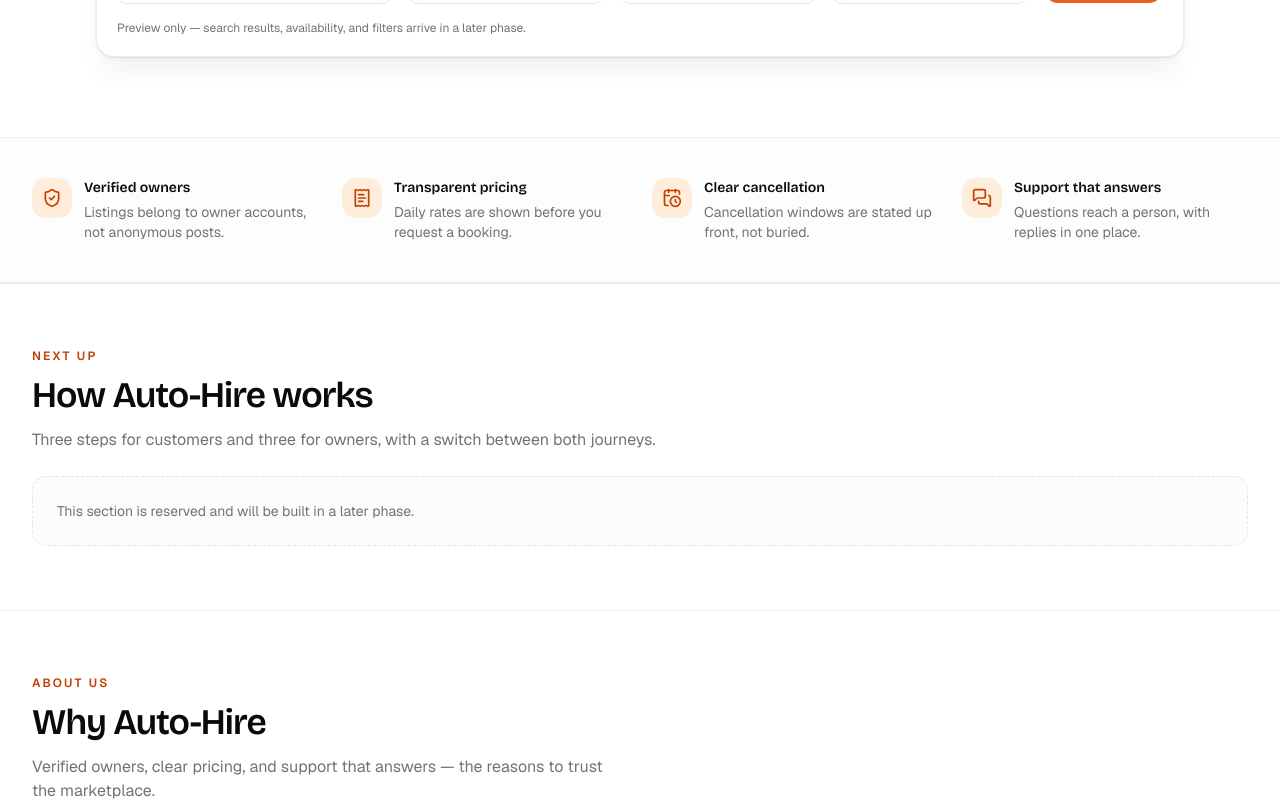
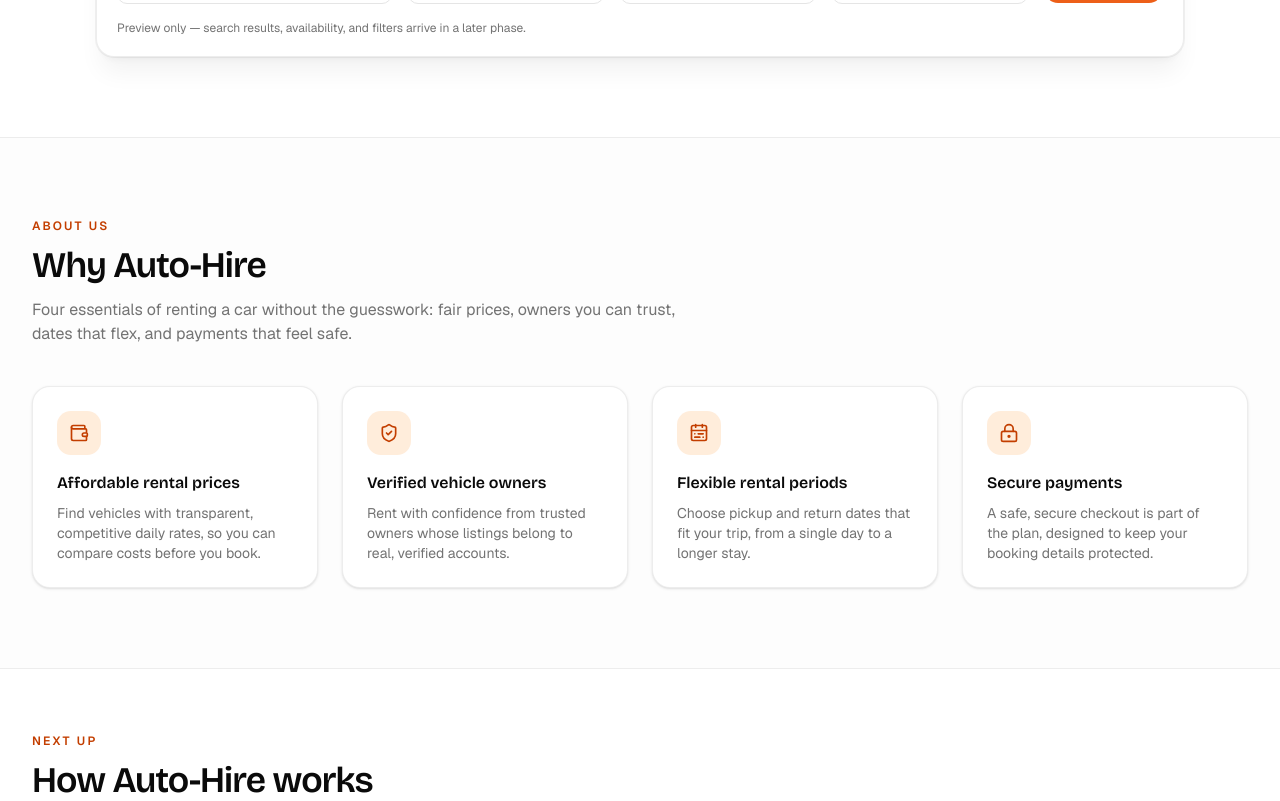
Before and after one commit to subongkarchakma/Auto-Hire, a Next.js app: page / in a window 1280 px wide. Shown: the part 700-1501 px from the top of the page. Built offline with nearby package versions, Linux system fonts and the light colour scheme.

Commit message:
WhyAutoHire secton done with trust

```diff
--- a/app/(marketing)/page.tsx
+++ b/app/(marketing)/page.tsx
@@ -1,5 +1,5 @@
 import { Hero } from "@/components/landing/hero"
-import { TrustStrip } from "@/components/landing/trust-strip"
+import { WhyAutoHire } from "@/components/landing/why-auto-hire"
 import { SectionHeading } from "@/components/shared/section-heading"
 import { siteConfig } from "@/lib/site"
 
@@ -10,13 +10,6 @@ const reservedSections = [
     title: "How Auto-Hire works",
     description:
       "Three steps for customers and three for owners, with a switch between both journeys.",
-  },
-  {
-    id: "why-auto-hire",
-    eyebrow: "About us",
-    title: "Why Auto-Hire",
-    description:
-      "Verified owners, clear pricing, and support that answers — the reasons to trust the marketplace.",
   },
   {
     id: "contact",
@@ -31,7 +24,7 @@ export default function HomePage() {
   return (
     <>
       <Hero />
-      <TrustStrip />
+      <WhyAutoHire />
 
       {reservedSections.map((section) => (
         <section
--- a/components/landing/trust-strip.tsx
+++ /dev/null
@@ -1,64 +0,0 @@
-import {
-  CalendarClockIcon,
-  MessagesSquareIcon,
-  ReceiptTextIcon,
-  ShieldCheckIcon,
-  type LucideIcon,
-} from "lucide-react"
-
-type Benefit = {
-  icon: LucideIcon
-  title: string
-  description: string
-}
-
-const benefits: Benefit[] = [
-  {
-    icon: ShieldCheckIcon,
-    title: "Verified owners",
-    description: "Listings belong to owner accounts, not anonymous posts.",
-  },
-  {
-    icon: ReceiptTextIcon,
-    title: "Transparent pricing",
-    description: "Daily rates are shown before you request a booking.",
-  },
-  {
-    icon: CalendarClockIcon,
-    title: "Clear cancellation",
-    description: "Cancellation windows are stated up front, not buried.",
-  },
-  {
-    icon: MessagesSquareIcon,
-    title: "Support that answers",
-    description: "Questions reach a person, with replies in one place.",
-  },
-]
-
-export function TrustStrip() {
-  return (
-    <section
-      aria-labelledby="trust-strip-heading"
-      className="border-y border-border/70 bg-muted/20"
-    >
-      <h2 id="trust-strip-heading" className="sr-only">
-        Why rent with Auto-Hire
-      </h2>
-      <ul className="mx-auto grid w-full max-w-7xl gap-6 px-4 py-10 sm:grid-cols-2 sm:px-6 lg:grid-cols-4 lg:px-8">
-        {benefits.map(({ icon: Icon, title, description }) => (
-          <li key={title} className="flex items-start gap-3">
-            <span className="grid size-10 shrink-0 place-items-center rounded-xl bg-brand-soft text-brand-strong">
-              <Icon aria-hidden className="size-5" />
-            </span>
-            <div>
-              <p className="font-heading text-sm font-semibold">{title}</p>
-              <p className="mt-1 text-sm text-pretty text-muted-foreground">
-                {description}
-              </p>
-            </div>
-          </li>
-        ))}
-      </ul>
-    </section>
-  )
-}
--- /dev/null
+++ b/components/landing/why-auto-hire.tsx
@@ -0,0 +1,80 @@
+import {
+  CalendarRangeIcon,
+  LockKeyholeIcon,
+  ShieldCheckIcon,
+  WalletIcon,
+  type LucideIcon,
+} from "lucide-react"
+
+import { SectionHeading } from "@/components/shared/section-heading"
+
+type Benefit = {
+  icon: LucideIcon
+  title: string
+  description: string
+}
+
+const benefits: Benefit[] = [
+  {
+    icon: WalletIcon,
+    title: "Affordable rental prices",
+    description:
+      "Find vehicles with transparent, competitive daily rates, so you can compare costs before you book.",
+  },
+  {
+    icon: ShieldCheckIcon,
+    title: "Verified vehicle owners",
+    description:
+      "Rent with confidence from trusted owners whose listings belong to real, verified accounts.",
+  },
+  {
+    icon: CalendarRangeIcon,
+    title: "Flexible rental periods",
+    description:
+      "Choose pickup and return dates that fit your trip, from a single day to a longer stay.",
+  },
+  {
+    icon: LockKeyholeIcon,
+    title: "Secure payments",
+    description:
+      "A safe, secure checkout is part of the plan, designed to keep your booking details protected.",
+  },
+]
+
+export function WhyAutoHire() {
+  return (
+    <section
+      id="why-auto-hire"
+      aria-label="Why Auto-Hire"
+      className="scroll-mt-24 border-t border-border/70 bg-muted/20"
+    >
+      <div className="mx-auto w-full max-w-7xl px-4 py-16 sm:px-6 lg:px-8 lg:py-20">
+        <SectionHeading
+          eyebrow="About us"
+          title="Why Auto-Hire"
+          description="Four essentials of renting a car without the guesswork: fair prices, owners you can trust, dates that flex, and payments that feel safe."
+        />
+
+        <ul className="mt-10 grid gap-4 sm:grid-cols-2 lg:grid-cols-4 lg:gap-6">
+          {benefits.map(({ icon: Icon, title, description }) => (
+            <li key={title}>
+              <div className="flex h-full flex-col gap-4 rounded-2xl border border-border/70 bg-card p-6 shadow-sm transition-colors hover:border-brand/40">
+                <span className="grid size-11 place-items-center rounded-xl bg-brand-soft text-brand-strong">
+                  <Icon aria-hidden className="size-5" />
+                </span>
+                <div>
+                  <h3 className="font-heading text-base font-semibold text-balance">
+                    {title}
+                  </h3>
+                  <p className="mt-2 text-sm text-pretty text-muted-foreground">
+                    {description}
+                  </p>
+                </div>
+              </div>
+            </li>
+          ))}
+        </ul>
+      </div>
+    </section>
+  )
+}
```
